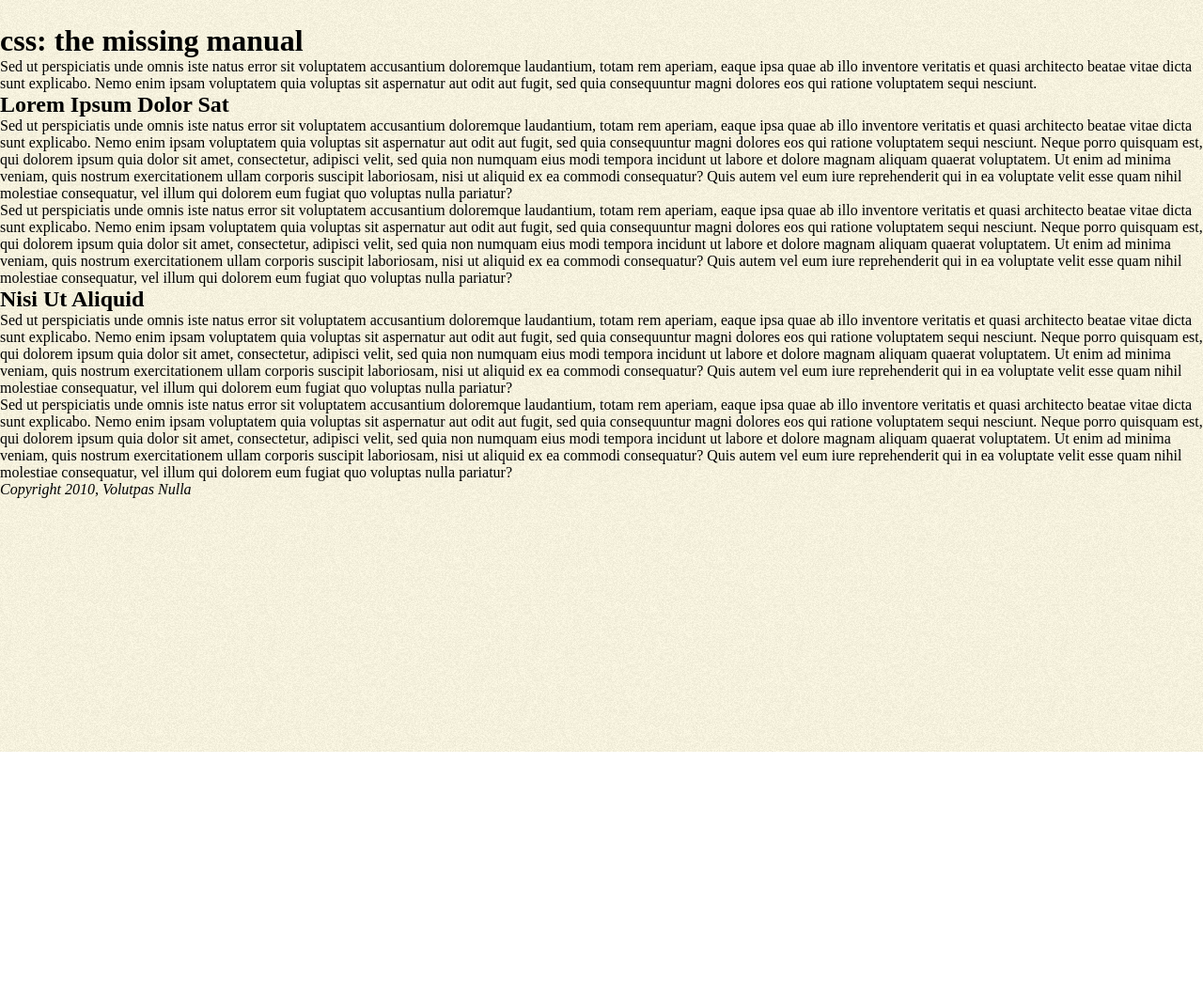
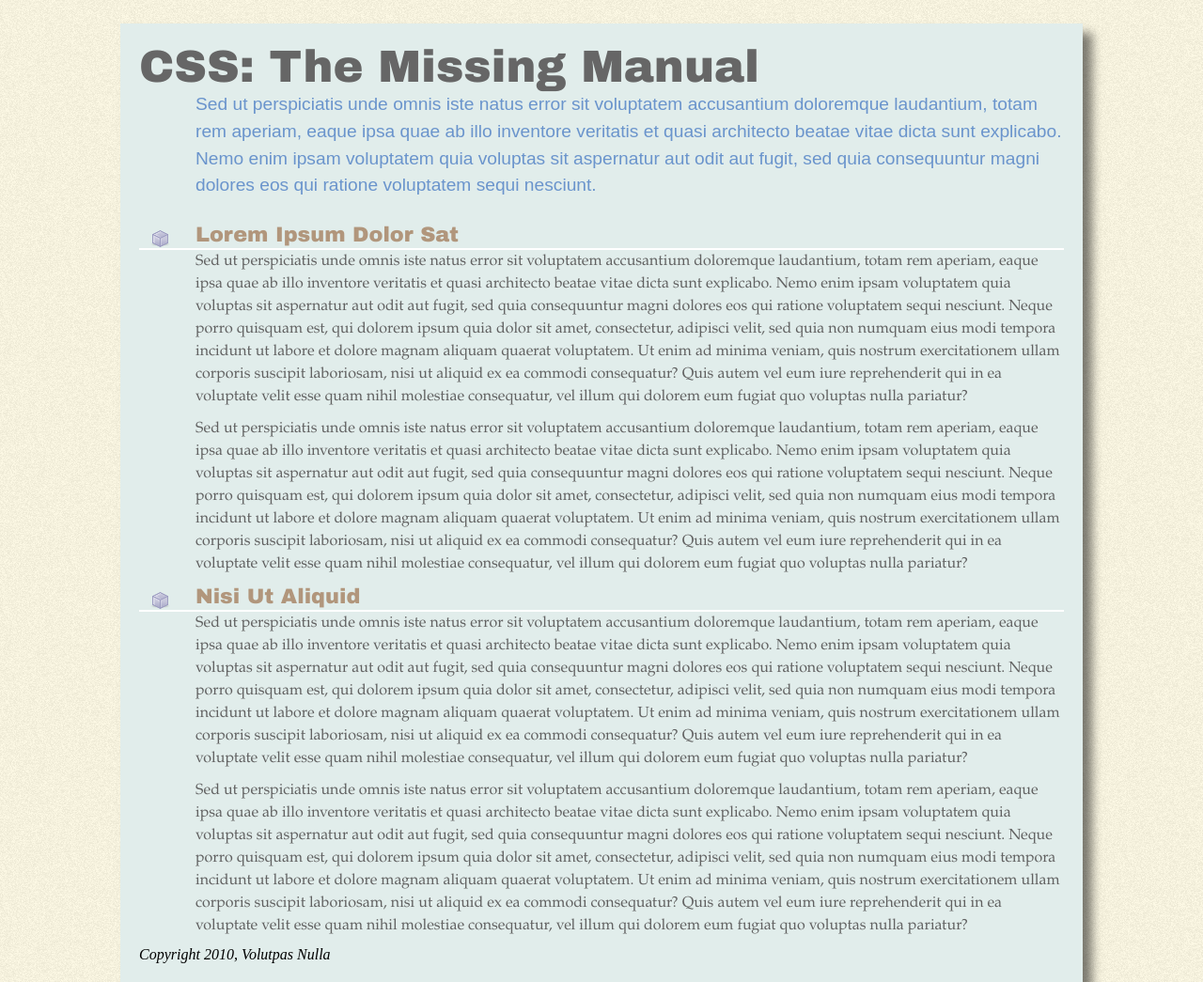
Before and after one commit to johnclamy/hardwareinterfaceproject, a website built with Vite: page index.html in a window 1280 px wide. Shown: the whole page at 94% size. Before the commit the page ends 800 px from the top, so only its background shows below. Built offline with nearby package versions, Linux system fonts and the light colour scheme.

Commit message:
make the hero section stand out

```diff
--- a/index.html
+++ b/index.html
@@ -7,8 +7,8 @@
 		<title>CSS:The Missing Manual</title>
 	</head>
 <body>
-	<h1><b>css</b>: the missing manual</h1>
-	<p>
+	<h1 class="page-title"><b class="page-title__tech-name">css</b>: the missing manual</h1>
+	<p class="intro">
 		Sed ut perspiciatis unde omnis iste natus error sit voluptatem accusantium doloremque laudantium,
 		totam rem aperiam, eaque ipsa quae ab illo inventore veritatis et quasi architecto beatae vitae
 		dicta sunt explicabo. Nemo enim ipsam voluptatem quia voluptas sit aspernatur aut odit aut fugit,
--- a/src/style.css
+++ b/src/style.css
@@ -1,3 +1,5 @@
+/* base styles */
+
 * {
     box-sizing: border-box;
     margin: 0;
@@ -8,3 +10,77 @@
     padding-top: 25px;
     background-image: url('/assets/imgs/bg_page.png');
 }
+
+body {
+    margin: 0 auto;
+    width: 90%;
+    background-color: #e1edeb;
+    padding: 10px;
+}
+
+h1,
+h2 {
+    font-family: 'Gravitas One', 'Arial Black', serif;
+    font-weight: normal;
+}
+
+h1 {
+    font-size: 1.6em;
+    color: #666;
+}
+
+h2 {
+    font-size: 1.4em;
+    color: #b1967c;
+    border-bottom: 2px solid #fff;
+    background: url('/assets/imgs/head-icon.png') no-repeat 10px 5px;
+    padding: 0 0 2px 60px;
+}
+
+p {
+    font-family: 'Palatino Linotype', Baskerville, serif;
+    color: #616161;
+    line-height: 150%;
+    margin-bottom: 10px;
+}
+
+
+/* custom styles */
+
+.page-title {
+    text-transform: capitalize;
+}
+
+.page-title__tech-name {
+    text-transform: uppercase;
+    font-family: 'Gravitas One', 'Arial Black', serif;
+    font-weight: normal;
+}
+
+.intro {
+    color: #6a94cc;
+    font-family: Arial, Helvetica, sans-serif;
+    font-size: 1.2em;
+    margin-bottom: 20px;
+}
+
+/* --- media queries --- */
+@media (min-width: 768px) {
+    body {
+        width: 80%;
+        padding: 20px;
+        box-shadow: 10px 10px 10px rgba(0, 0, 0, 0.5);
+    }
+
+    h1 {
+        font-size: 3em;
+    }
+
+    p {
+        margin-left: 60px;
+    }
+
+    .intro {
+        margin-bottom: 25px;
+    }
+}
```
